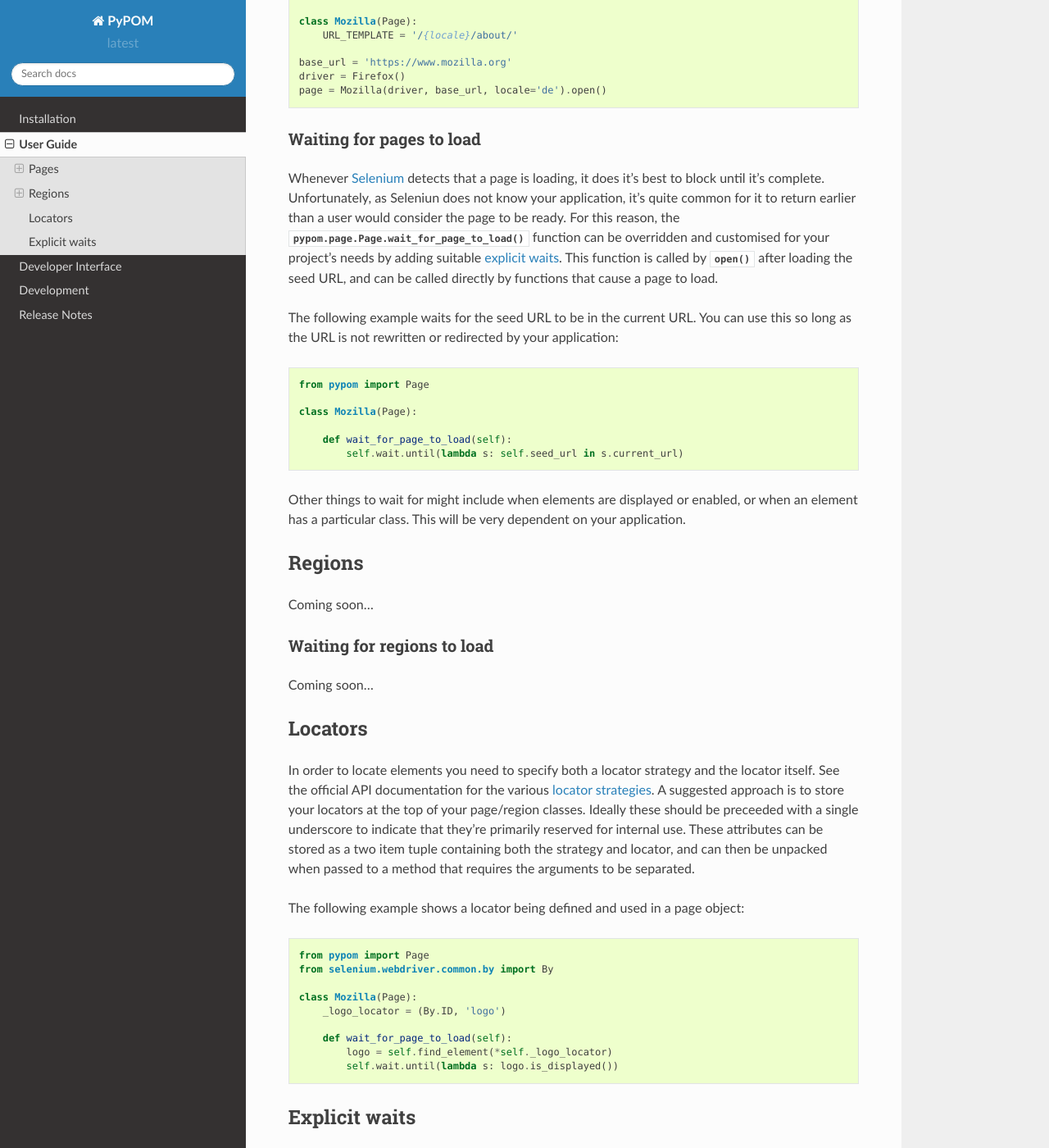
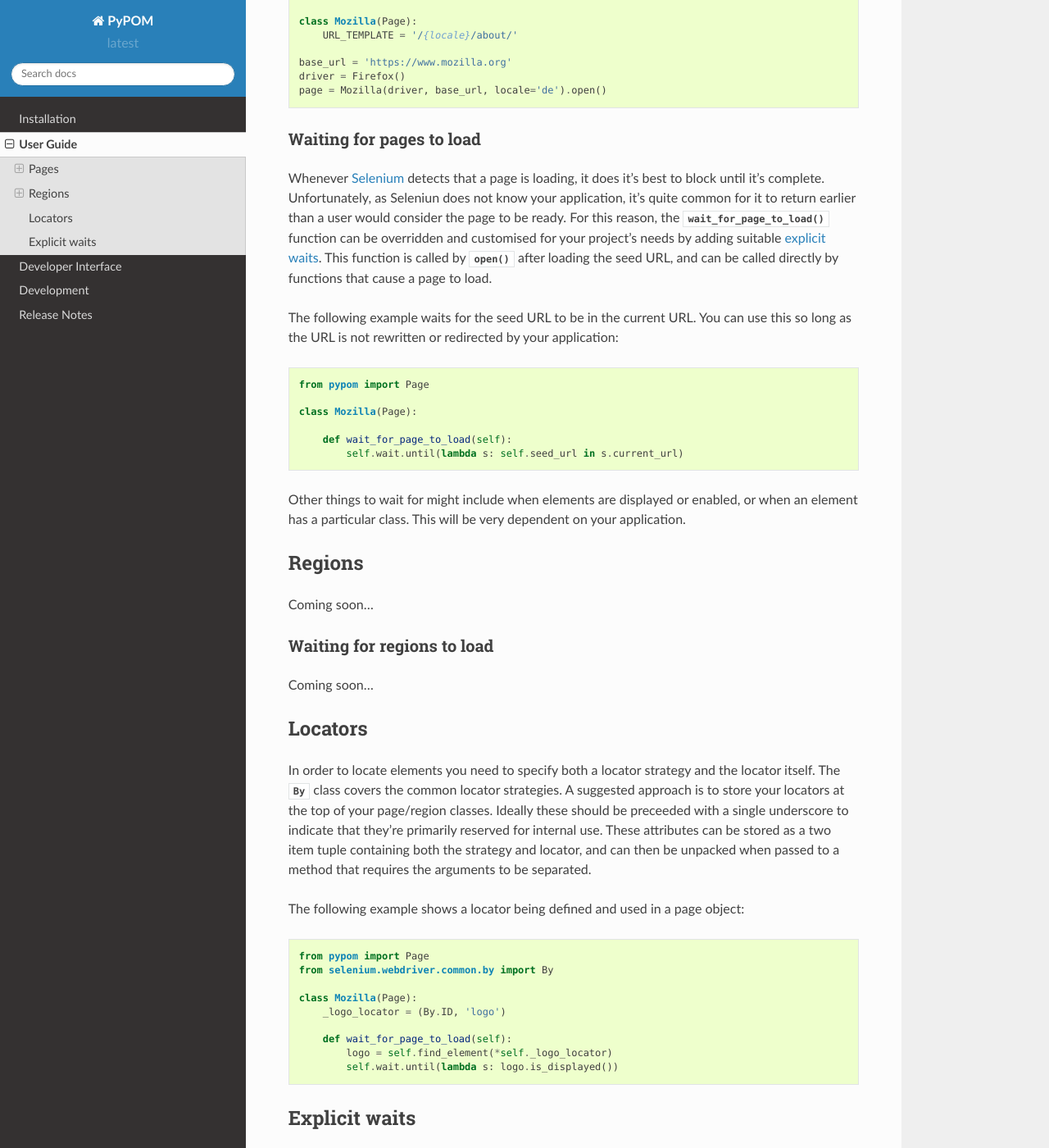
Before and after one commit to michaelwen45/michael-pom, a Sphinx documentation site: the page built from docs/user_guide.rst, in a window 1280 px wide and 1400 px high, scrolled down 1750 px. Shown: the whole window at 82% size. Built offline with Sphinx 7.4.7 and the Read the Docs theme 2.0.0, drawn with Linux system fonts in a browser that asks for light colours.

Commit message:
Minor documentation improvements

```diff
--- a/docs/user_guide.rst
+++ b/docs/user_guide.rst
@@ -8,7 +8,7 @@ Pages
 
 Page objects are representations of web pages. They provide functions to allow
 simulating user actions, and providing properties that return state from the
-page. The :py:class:`~pypom.page,Page` class provided by PyPOM provides a
+page. The :py:class:`~pypom.page.Page` class provided by PyPOM provides a
 simple implementation that can be sub-classed to apply to your project.
 
 To instantiate a page object with PyPOM you will need a Selenium_
@@ -85,7 +85,7 @@ Waiting for pages to load
 Whenever Selenium_ detects that a page is loading, it does it's best to block
 until it's complete. Unfortunately, as Seleniun does not know your application,
 it's quite common for it to return earlier than a user would consider the page
-to be ready. For this reason, the :py:func:`pypom.page.Page.wait_for_page_to_load`
+to be ready. For this reason, the :py:func:`~pypom.page.Page.wait_for_page_to_load`
 function can be overridden and customised for your project's needs by adding
 suitable `explicit waits`_. This function is called by :py:func:`~pypom.page.Page.open`
 after loading the seed URL, and can be called directly by functions that cause
@@ -120,13 +120,13 @@ Locators
 --------
 
 In order to locate elements you need to specify both a locator strategy and the
-locator itself. See the official API documentation for the various
-`locator strategies`_. A suggested approach is to store your locators at the
-top of your page/region classes. Ideally these should be preceeded with a
-single underscore to indicate that they're primarily reserved for internal use.
-These attributes can be stored as a two item tuple containing both the strategy
-and locator, and can then be unpacked when passed to a method that requires the
-arguments to be separated.
+locator itself. The :py:class:`~selenium.webdriver.common.by.By` class covers
+the common locator strategies. A suggested approach is to store your locators
+at the top of your page/region classes. Ideally these should be preceeded with
+a single underscore to indicate that they're primarily reserved for internal
+use. These attributes can be stored as a two item tuple containing both the
+strategy and locator, and can then be unpacked when passed to a method that
+requires the arguments to be separated.
 
 The following example shows a locator being defined and used in a page object::
 
```
Also changed, not shown: other parts of docs/user_guide.rst (+0 -1 lines), 1 other file.
